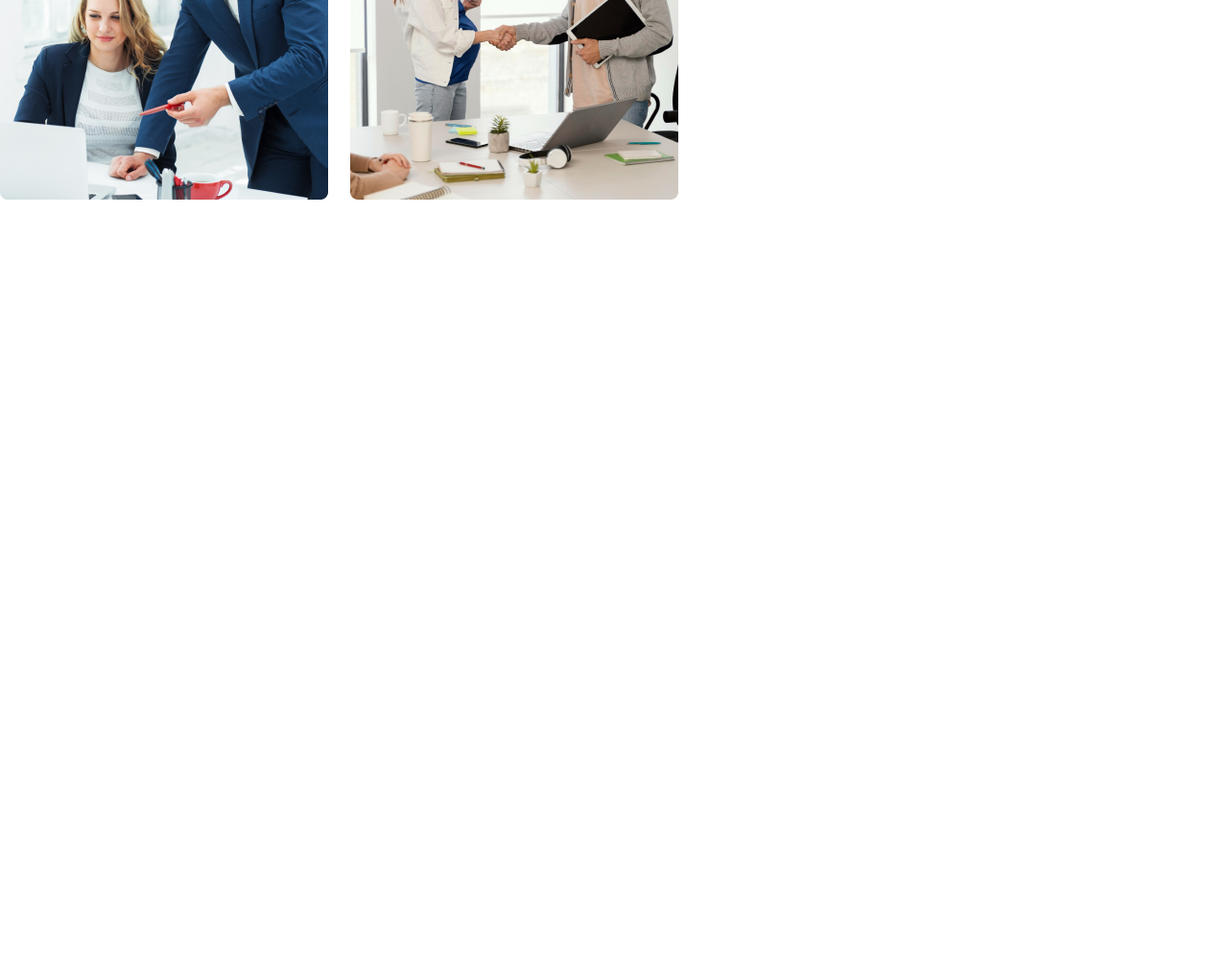
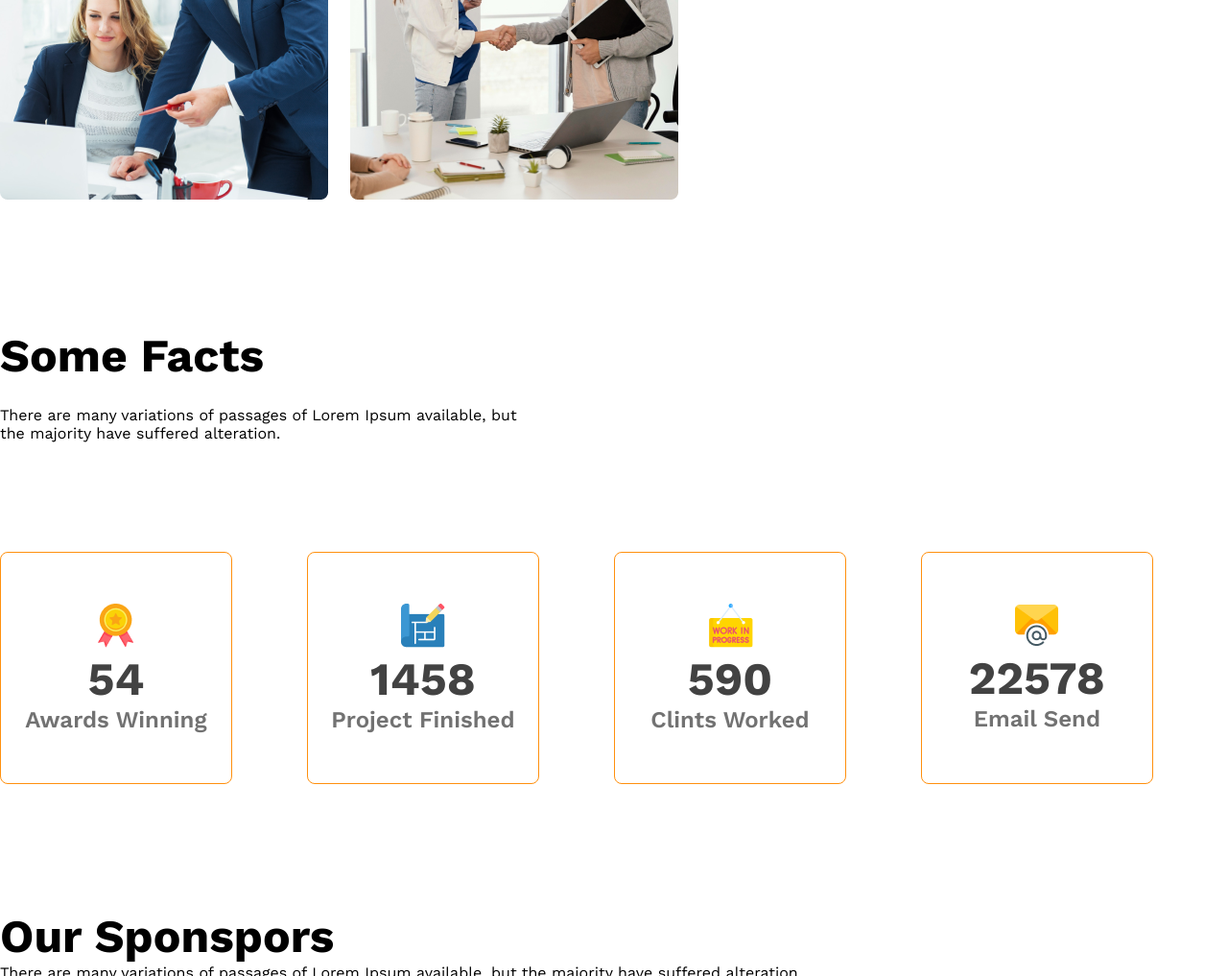
Before and after one commit to anika-chhoa/g3-architects-website, a plain HTML site: page index.html in a window 1280 px wide. Shown: the part 1839-2856 px from the top of the page at 96% size. Before the commit the page ends 2051 px from the top, so only its background shows below. Drawn offline with nearby package versions, Linux system fonts and the light colour scheme.

Commit message:
fact section designed

```diff
--- a/architects.css
+++ b/architects.css
@@ -39,6 +39,14 @@ main {
 .btn {
   background-color: rgba(255, 144, 14, 1);
   color: rgba(255, 255, 255, 1);
+}
+.section-heading {
+  font-size: 3rem;
+  font-weight: 700;
+}
+.section-description {
+  font-size: 1rem;
+  font-weight: 400;
 }
 /* header */
 .navbar {
@@ -112,6 +120,9 @@ main > section {
   grid-template-columns: repeat(2, 1fr);
   gap: 23px;
 }
+.team-description {
+  max-width: 500px;
+}
 .team-description .team-heading {
   font-size: 3rem;
 }
@@ -119,12 +130,33 @@ main > section {
   font-weight: 500;
 }
 .team-info {
-  font-size: 1rem;
-  font-weight: 400;
   margin: 24px 0 32px;
   line-height: 26px;
 }
 
+/* card section */
+.card-container {
+  display: grid;
+  grid-template-columns: repeat(4, 1fr);
+}
+.card {
+  width: 241.83px;
+  height: 241.83px;
+  border: 1px solid rgba(255, 144, 14, 1);
+  border-radius: 8px;
+  justify-content: center;
+  align-items: center;
+  text-align: center;
+}
+.fact-description {
+  width: 542px;
+  height: 52px;
+  margin: 24px 0 100px;
+}
+.fact {
+  font-size: 1.5rem;
+  font-weight: 600;
+}
 /* media query */
 @media screen and (max-width: 576px) {
   .navbar,
@@ -144,6 +176,12 @@ main > section {
   .team-description {
     margin: 40px;
   }
+  .card-container {
+    display: grid;
+    grid-template-columns: repeat(1, 1fr);
+    justify-items: center;
+    gap:24px;
+  }
 }
 
 /* medium device */
@@ -154,4 +192,10 @@ main > section {
   .team-description {
     margin: 40px;
   }
+  .card-container {
+    display: grid;
+    grid-template-columns: repeat(2, 1fr);
+    justify-items: center;
+    gap:24px;
+  }
 }
--- a/index.html
+++ b/index.html
@@ -64,12 +64,12 @@
             </div>
           </div>
           <div class="team-description">
-            <h2 class="team-heading">
+            <h2 class="team-heading section-heading">
               <span class="quick-list text-grey">Quick list</span>
               <span class="of-our dark-black">of Our</span>
               <span class="feature text-orange">Features</span>
             </h2>
-            <p class="tean-info">
+            <p class="tean-info section-description">
               There are many variations of passages of Lorem Ipsum available,
               but the majority have suffered alteration in some form, by
               injected humour, or randomised words which don't look even
@@ -78,6 +78,62 @@
           </div>
         </div>
       </section>
+      <section class="features"></section>
+      <section class="facts">
+        <div class="fact-container">
+          <h3 class="section-heading">Some Facts</h3>
+          <p class="fact-description section-description">
+            There are many variations of passages of Lorem Ipsum available, but
+            the majority have suffered alteration.
+          </p>
+          <div class="card-container">
+            <div class="card display-flex">
+              <div class="card-info">
+                <img src="images/icons/ribon.png" alt="" class="img-icon" />
+                <div class="fact-num section-heading light-black">54</div>
+                <div class="fact text-grey">Awards Winning</div>
+              </div>
+            </div>
+            <div class="card display-flex">
+              <div class="card-info">
+                <img src="images/icons/projects.png" alt="" class="img-icon" />
+                <div class="fact-num section-heading light-black">1458</div>
+                <div class="fact text-grey">Project Finished</div>
+              </div>
+            </div>
+            <div class="card display-flex">
+              <div class="card-info">
+                <img src="images/icons/customers.png" alt="" class="img-icon" />
+                <div class="fact-num section-heading light-black">590</div>
+                <div class="fact text-grey">Clints Worked</div>
+              </div>
+            </div>
+            <div class="card display-flex">
+              <div class="card-info">
+                <img src="images/icons/email.png" alt="" class="img-icon" />
+                <div class="fact-num section-heading light-black">22578</div>
+                <div class="fact text-grey">Email Send</div>
+              </div>
+            </div>
+          </div>
+        </div>
+      </section>
+      <section class="sponsor">
+        <div class="sponsor-heading">
+          <h2 class="section-heading">Our Sponspors</h2>
+          <p class="section-description">
+            There are many variations of passages of Lorem Ipsum available, but
+            the majority have suffered alteration.
+          </p>
+        </div>
+        <div class="sponsor-img-container">
+            <img src="images/sponsors/spotify.png" alt="" class="sponsor-img">
+            <img src="images/sponsors/amazon.png" alt="" class="sponsor-img">
+            <img src="images/sponsors/google.png" alt="" class="sponsor-img">
+            <img src="images/sponsors/telerama.png" alt="" class="sponsor-img">
+            <img src="images/sponsors/figma.png" alt="" class="sponsor-img">
+        </div>
+      </section>
     </main>
     <footer></footer>
   </body>
```
